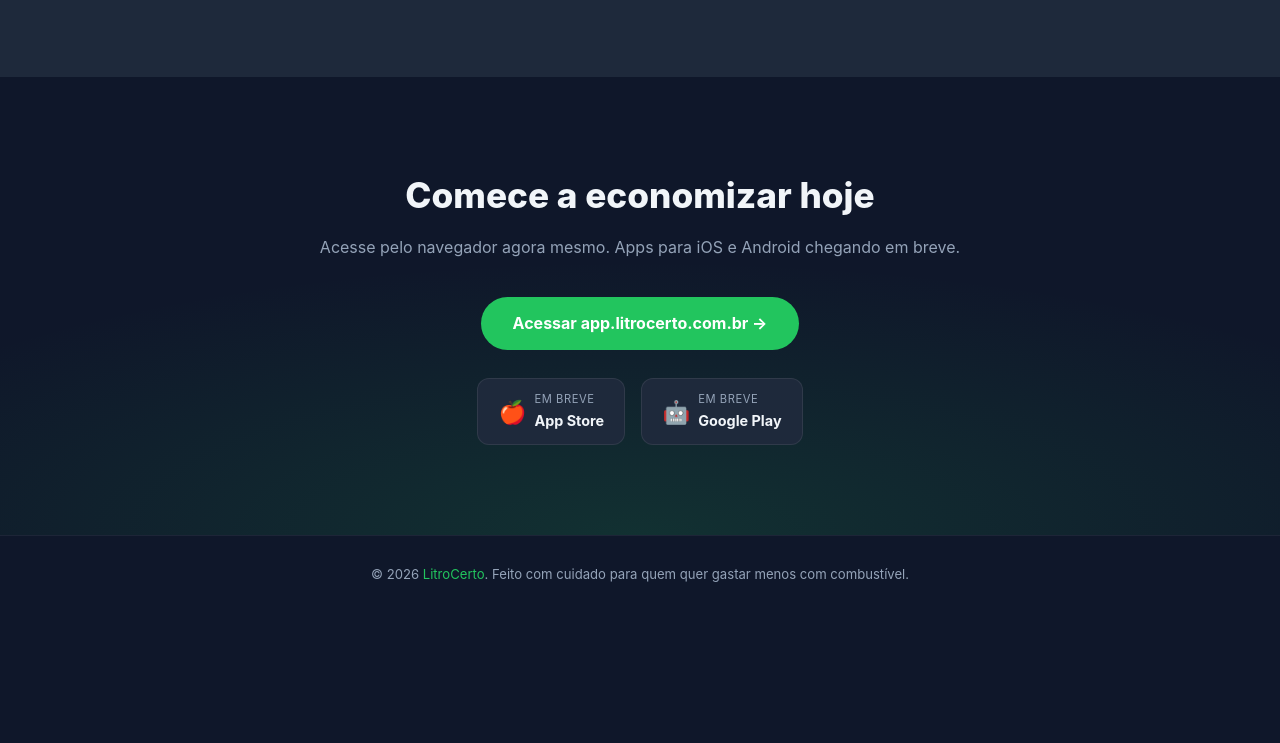
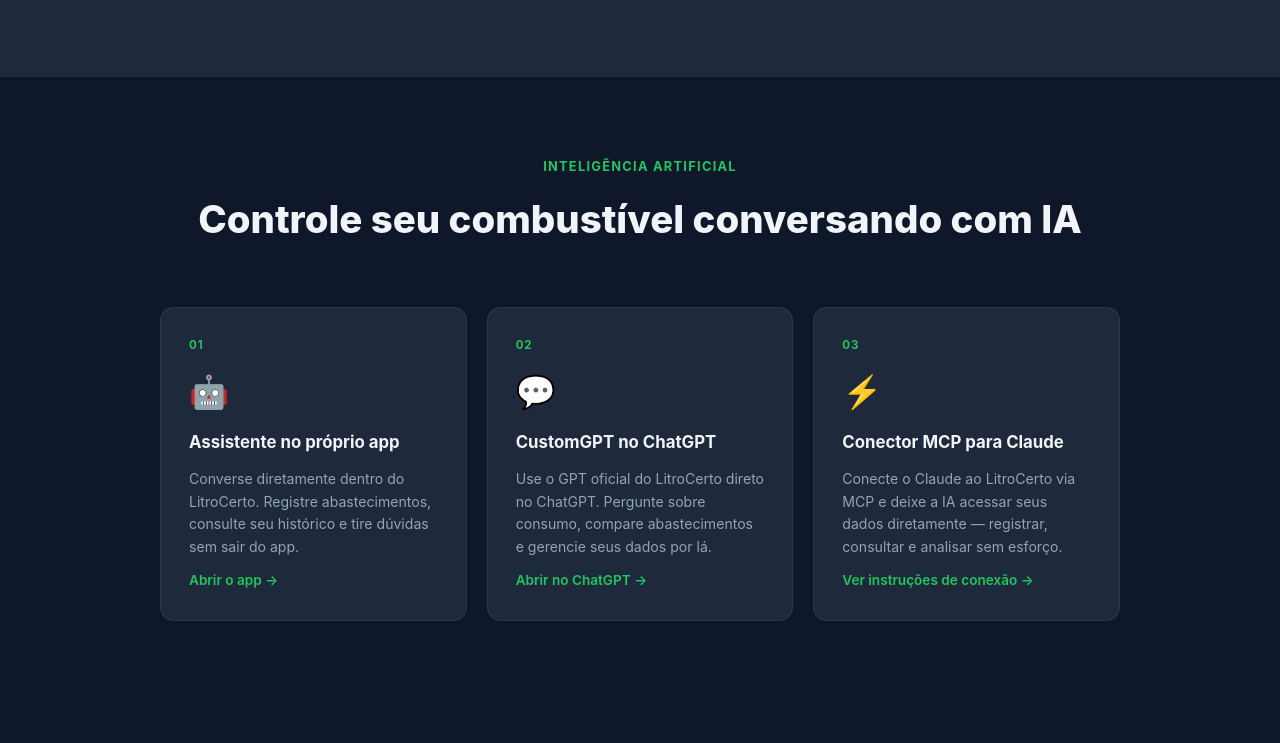
Before and after one commit to ericmgomes/litrocerto, a plain HTML site: page index.html in a window 1280 px wide. Shown: the part 2237-2980 px from the top of the page. Before the commit the page ends 2850 px from the top, so only its background shows below. Drawn offline with Linux system fonts and the light colour scheme.

Commit message:
AI section

```diff
--- a/index.html
+++ b/index.html
@@ -202,6 +202,45 @@
     .step h3 { font-size: 1rem; font-weight: 700; margin-bottom: 8px; }
     .step p { color: var(--muted); font-size: .88rem; }
 
+    /* AI SECTION */
+    .ai-cards {
+      display: grid;
+      grid-template-columns: repeat(auto-fit, minmax(260px, 1fr));
+      gap: 20px;
+      max-width: 960px;
+      margin: 0 auto;
+    }
+    .ai-card {
+      background: var(--bg2);
+      border: 1px solid rgba(255,255,255,.07);
+      border-radius: var(--radius);
+      padding: 28px;
+      display: flex;
+      flex-direction: column;
+      gap: 12px;
+      transition: border-color .2s, transform .2s;
+    }
+    .ai-card:hover { border-color: var(--green); transform: translateY(-4px); }
+    .ai-card .ai-num {
+      font-size: .72rem;
+      font-weight: 700;
+      text-transform: uppercase;
+      letter-spacing: .08em;
+      color: var(--green);
+    }
+    .ai-card h3 { font-size: 1.05rem; font-weight: 700; }
+    .ai-card p { color: var(--muted); font-size: .88rem; flex: 1; }
+    .ai-card a {
+      display: inline-flex;
+      align-items: center;
+      gap: 6px;
+      color: var(--green);
+      font-size: .85rem;
+      font-weight: 600;
+      text-decoration: none;
+    }
+    .ai-card a:hover { text-decoration: underline; }
+
     /* CTA FINAL */
     .cta-section {
       text-align: center;
@@ -332,6 +371,39 @@
     </div>
   </section>
 
+  <!-- AI SECTION -->
+  <section class="section">
+    <div class="section-label">Inteligência Artificial</div>
+    <h2>Controle seu combustível conversando com IA</h2>
+    <div class="ai-cards">
+
+      <div class="ai-card">
+        <span class="ai-num">01</span>
+        <span style="font-size:2rem;">🤖</span>
+        <h3>Assistente no próprio app</h3>
+        <p>Converse diretamente dentro do LitroCerto. Registre abastecimentos, consulte seu histórico e tire dúvidas sem sair do app.</p>
+        <a href="https://app.litrocerto.com.br" target="_blank" rel="noopener">Abrir o app →</a>
+      </div>
+
+      <div class="ai-card">
+        <span class="ai-num">02</span>
+        <span style="font-size:2rem;">💬</span>
+        <h3>CustomGPT no ChatGPT</h3>
+        <p>Use o GPT oficial do LitroCerto direto no ChatGPT. Pergunte sobre consumo, compare abastecimentos e gerencie seus dados por lá.</p>
+        <a href="https://chatgpt.com/g/g-69f8c4254da081919da115f90af3656d-litrocerto" target="_blank" rel="noopener">Abrir no ChatGPT →</a>
+      </div>
+
+      <div class="ai-card">
+        <span class="ai-num">03</span>
+        <span style="font-size:2rem;">⚡</span>
+        <h3>Conector MCP para Claude</h3>
+        <p>Conecte o Claude ao LitroCerto via MCP e deixe a IA acessar seus dados diretamente — registrar, consultar e analisar sem esforço.</p>
+        <a href="https://app.litrocerto.com.br/mcp" target="_blank" rel="noopener">Ver instruções de conexão →</a>
+      </div>
+
+    </div>
+  </section>
+
   <!-- CTA FINAL -->
   <section class="cta-section" id="download">
     <h2>Comece a economizar hoje</h2>
```
